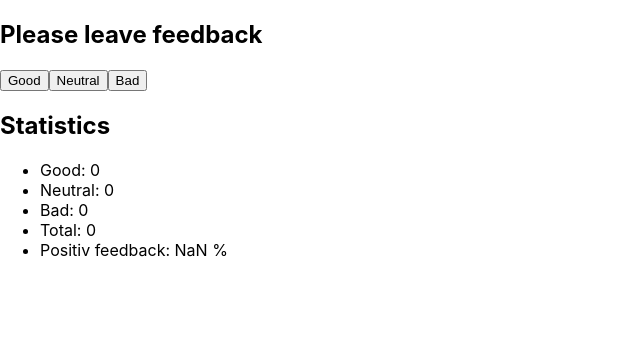
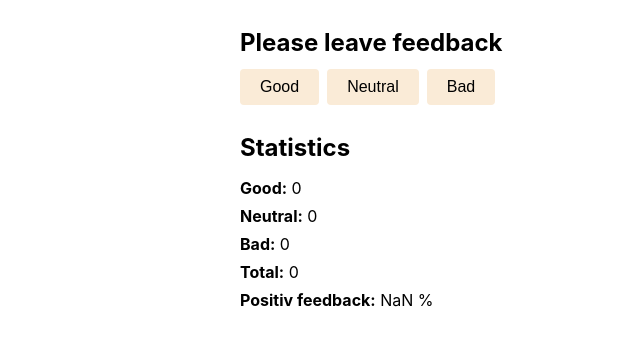
Before and after one commit to ssulphurr/goit-react-hw-02-feedback, a React (Create React App) app: page / in a window 1280 px wide. Shown: the top 346 px of the page, without its empty margins (0-640 px from the left). Built offline with nearby package versions, Linux system fonts and the light colour scheme.

Commit message:
adds css

```diff
--- a/src/components/App.jsx
+++ b/src/components/App.jsx
@@ -41,6 +41,7 @@ class App extends Component {
             onLeaveFeedback={this.addFeedback}
           />
         </Section>
+
         <Section title="Statistics">
           <Statistics
             good={this.state.good}
--- a/src/components/FeedbackOptions/FeedbackOptions.jsx
+++ b/src/components/FeedbackOptions/FeedbackOptions.jsx
@@ -3,14 +3,26 @@ import css from './FeedbackOptions.module.css';
 
 const FeedbackOptions = ({ options, onLeaveFeedback }) => {
   return (
-    <div>
-      <button type="button" onClick={() => onLeaveFeedback('good')}>
+    <div className={css.btnContainer}>
+      <button
+        className={css.btn}
+        type="button"
+        onClick={() => onLeaveFeedback('good')}
+      >
         Good
       </button>
-      <button type="button" onClick={() => onLeaveFeedback('neutral')}>
+      <button
+        className={css.btn}
+        type="button"
+        onClick={() => onLeaveFeedback('neutral')}
+      >
         Neutral
       </button>
-      <button type="button" onClick={() => onLeaveFeedback('bad')}>
+      <button
+        className={css.btn}
+        type="button"
+        onClick={() => onLeaveFeedback('bad')}
+      >
         Bad
       </button>
     </div>
--- a/src/components/FeedbackOptions/FeedbackOptions.module.css
+++ b/src/components/FeedbackOptions/FeedbackOptions.module.css
@@ -0,0 +1,14 @@
+.btnContainer {
+  display: flex;
+  gap: 8px;
+}
+
+.btn {
+  font-size: 16px;
+  height: 36px;
+  padding: 0 20px;
+  background-color: antiquewhite;
+  border: none;
+  border-radius: 4px;
+  cursor: pointer;
+}
--- a/src/components/Section/Section.jsx
+++ b/src/components/Section/Section.jsx
@@ -3,9 +3,11 @@ import css from './Section.module.css';
 
 const Section = ({ title, children }) => {
   return (
-    <section>
-      <h1>{title}</h1>
-      {children}
+    <section className={css.section}>
+      <div className={css.container}>
+        <h1 className={css.title}>{title}</h1>
+        {children}
+      </div>
     </section>
   );
 };
--- a/src/components/Section/Section.module.css
+++ b/src/components/Section/Section.module.css
@@ -0,0 +1,14 @@
+.section {
+  padding-top: 28px;
+}
+
+.container {
+  width: 800px;
+  padding: 0 16px;
+  margin-left: auto;
+  margin-right: auto;
+}
+
+.title {
+  margin: 0 0 12px 0;
+}
--- a/src/components/Statistics/Statistics.jsx
+++ b/src/components/Statistics/Statistics.jsx
@@ -3,14 +3,25 @@ import css from './Statistics.module.css';
 
 const Statistics = ({ good, neutral, bad, total, positivePercentage }) => {
   return (
-    <ul>
-      <li>Good: {good}</li>
-      <li>Neutral: {neutral}</li>
-      <li>Bad: {bad}</li>
+    <ul className={css.statList}>
+      <li>
+        <span className={css.statParam}>Good:</span> {good}
+      </li>
+      <li>
+        <span className={css.statParam}>Neutral:</span> {neutral}
+      </li>
+      <li>
+        <span className={css.statParam}>Bad:</span> {bad}
+      </li>
 
-      <li>Total: {total}</li>
+      <li>
+        <span className={css.statParam}>Total:</span> {total}
+      </li>
 
-      <li>Positiv feedback: {positivePercentage} %</li>
+      <li>
+        <span className={css.statParam}>Positiv feedback:</span>{' '}
+        {positivePercentage} %
+      </li>
     </ul>
   );
 };
--- a/src/components/Statistics/Statistics.module.css
+++ b/src/components/Statistics/Statistics.module.css
@@ -0,0 +1,11 @@
+.statList {
+  padding: 0;
+  list-style: none;
+  display: flex;
+  flex-direction: column;
+  gap: 8px;
+}
+
+.statParam {
+  font-weight: 700;
+}
```
